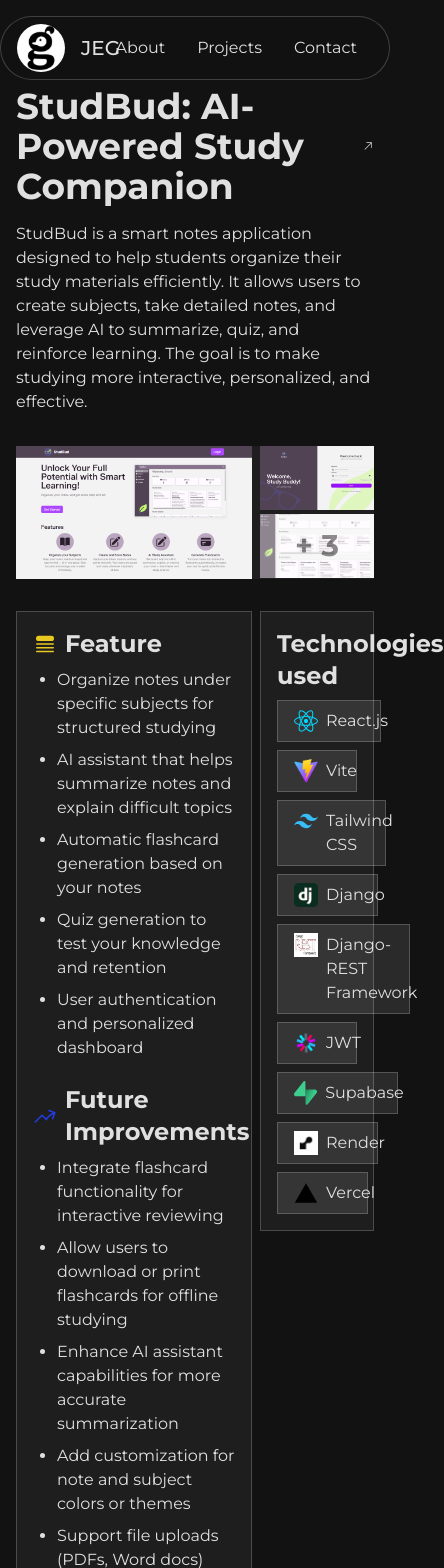
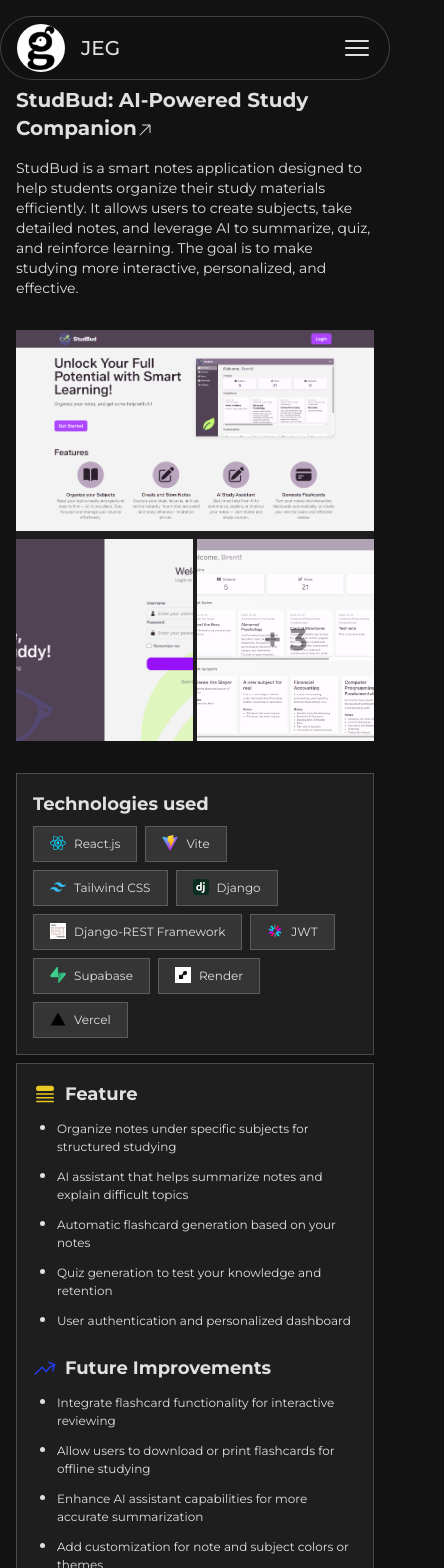
Before and after one commit to JegPDG/portfolio-jeg, a React (Vite) app: page /project/1 in a window 390 px wide. Shown: the top 1568 px of the page, 444 px wide, since content can reach past the window. Built offline with nearby package versions, Linux system fonts and the light colour scheme.

Commit message:
Responsive UI and Better navigation

```diff
--- a/src/assets/assets.js
+++ b/src/assets/assets.js
@@ -14,7 +14,7 @@
 import memoji1 from './memoji/memoji1.png'
 import memoji2 from './memoji/memoji2.png'
 import memoji3 from './memoji/memoji3.png'
-
+import linkedin from './linkedin.png'
 
 
 
@@ -52,7 +52,9 @@
   instagram_black,
   memoji1,
   memoji2,
-  memoji3
+  memoji3,
+  linkedin
+
 
 }
 
--- a/src/components/medium/NavigationBar.jsx
+++ b/src/components/medium/NavigationBar.jsx
@@ -1,18 +1,27 @@
 import React, { useState } from 'react'
 import { assets } from '../../assets/assets'
 import ContactModal from './ContactModal';
-import { useNavigate } from 'react-router-dom';
+import { useLocation, useNavigate } from 'react-router-dom';
+import { Bars3Icon } from '@heroicons/react/24/solid';
 
 const NavigationBar = () => {
   const [isOpenContact, setOpenContact] = useState(false);
+  const [openBar, setOpenBar] = useState(false)
+  const location = useLocation();
   const navigate = useNavigate();
 
+  const handleOpenBar = () => {
+    if(openBar){
+      setOpenBar(false)
+    } else {
+      setOpenBar(true)
+    }
+  }
 
   const placeholder = [
-    {label: "About", func: () => navigate('/') },
-    // {label: "Home", },
-    {label: "Projects", func: () => navigate('/', { state: { scrollTo: 'projects' } })},
-
+    {label: "Home", func: () => { navigate('/', {state: {scrollTo: 'home'}})} },
+    {label: "About", func: () => { navigate('/', {state: {scrollTo: 'about'}})}  },
+    {label: "Projects", func: () => navigate('/', { state: { scrollTo: 'projects-section' } })},
     {label: "Contact", func: () => setOpenContact(true)}
 
   ]
@@ -24,15 +33,24 @@
         <div className='w-full max-w-5xl h-full m-auto  pr-4 pl-4 box-border pt-2 pb-2 flex items-center justify-between'>
           {/* Right side logo and name */}
           <div
-            onClick={() => navigate('/')}
+            onClick={() => navigate('/', {state: {scrollTo: 'home'}} )}
             className='flex gap-4 items-center cursor-pointer'>
             <img className='size-12' src={assets.goi_logo} alt="" />
             <p className='text-xl font-medium'>JEG</p>
           </div>
 
           {/* Left side  */}
-          <div>
-            <ul className='flex'>
+          <div className='relative'>
+
+            <div
+              onClick={handleOpenBar}
+              className='md:hidden'>
+              <Bars3Icon className='size-8 '></Bars3Icon>
+            </div>
+
+            {openBar &&
+              <div className='bg-dark-400/70 border border-white/20 absolute right-2 top-14 p-4 rounded-md'>
+                <ul className='  flex flex-col '>
                   {placeholder.map((element, index) =>
                     <li
                       className='pl-4 pr-4 pt-2 pb-2 cursor-pointer underline-anim'
@@ -43,6 +61,22 @@
                     </li>
                   )}
                 </ul>
+              </div>
+            }
+
+            <div className='hidden md:block'>
+              <ul className='  flex '>
+                {placeholder.map((element, index) =>
+                  <li
+                    className='pl-4 pr-4 pt-2 pb-2 cursor-pointer underline-anim'
+                    key={index}
+                    onClick={element.func}
+                    >
+                    {element.label}
+                  </li>
+                )}
+              </ul>
+            </div>
           </div>
 
           {/* Modal  */}
--- a/src/pages/Home.jsx
+++ b/src/pages/Home.jsx
@@ -10,22 +10,19 @@
 const Home = () => {
   const location = useLocation()
 
-  const scrollToProjects = () => {
-  const element = document.getElementById('projects-section');
-  element?.scrollIntoView({
-    behavior: 'smooth',
-    block: 'start'
-  });
-  };
+  useEffect(() =>{
+    const locationSec = location.state.scrollTo
+    if(locationSec == null){
+      return
+    }
 
-  useEffect(() => {
-    if (location.state?.scrollTo === 'projects') {
-      const element = document.getElementById('projects-section');
-      if (element) {
-        element.scrollIntoView({ behavior: 'smooth', block: 'start' });
+    const element = document.getElementById(locationSec)
+    element?.scrollIntoView({
+      behavior: 'smooth',
+      block: 'start'
       }
-    }
-  }, [location]);
+    )
+  }, [location])
 
 
   const techstack = [
@@ -82,7 +79,7 @@
     <div className='w-full '>
 
       {/* Home landing page  */}
-      <Landing scrollToProjects={scrollToProjects}></Landing>
+      <Landing ></Landing>
 
       {/* Other eleemnst */}
       <EducationSection></EducationSection>
--- a/src/pages/ProjectDetail.jsx
+++ b/src/pages/ProjectDetail.jsx
@@ -157,29 +157,30 @@
       <div className='w-full max-w-5xl m-auto p-4 fade-in-up'>
         <a href={projectItems[id].projlink} target='_blank'>
           <div className='flex items-center gap-4 cursor-pointer'>
-            <p className='text-4xl font-bold hover:text-white underline-anim'>{projectItems[id].projTitle}</p>
-            <ArrowUpRightIcon className='size-6'></ArrowUpRightIcon>
+            <p className='text-xl md:text-4xl font-bold hover:text-white underline-anim'>{projectItems[id].projTitle}
+              <ArrowUpRightIcon className='md:size-6 size-4 inline'></ArrowUpRightIcon>
+            </p>
           </div>
         </a>
-        <p className='mt-4'>{projectItems[id].projDescription}</p>
+        <p className='mt-4 md:text-lg text-sm'>{projectItems[id].projDescription}</p>
 
         {/* the video and image section  */}
         <div className='w-full'>
-          <div className='mt-8 w-full bg-dark-400 grid grid-cols-6 gap-2 '>
+          <div className='mt-8 w-full bg-dark-400 grid md:grid-cols-6 sm:grid-rows-2 md:grid-rows-1 gap-2 '>
 
               {/* Video container  */}
               <div
                 // onClick={() => setSelectedImage(projectItems[id].video)}
-                className='col-span-4 aspect-video w-full bg-amber-300'>
+                className='md:col-span-4  aspect-video w-full bg-amber-300'>
                 <img className='w-full h-full object-cover' src={projectItems[id].video} alt="" />
               </div>
 
+
               {/* image containers  */}
-
               <div
                 // onClick={() => setSelectedImage(projectItems[id].images[0].image)}
-                className='col-span-2 w-full '>
-                <ul className='aspect-video flex gap-1 flex-col'>
+                className='md:col-span-2 w-full '>
+                <ul className='aspect-video flex gap-1 flex-row md:flex-col'>
 
                   {/* first image  */}
                   <div
@@ -208,13 +209,14 @@
 
         {/* the bottom section  */}
         <div className='w-full'>
-          <div className='mt-8 w-full grid grid-cols-6 gap-2'>
-            <div className='col-span-4  bg-dark-400 p-4 border border-white/20'>
+          <div className='mt-8 w-full grid grid-row-2 grid-cols-1 md:grid-cols-6 gap-2 '>
+
+            <div className='md:col-span-4 order-1 bg-dark-400 p-4 border border-white/20'>
 
               {/* Feature  */}
-              <div className='mb-6'>
+              <div className='mb-6  '>
                 {/* the heading  */}
-                <h1 className='text-2xl font-bold flex items-center gap-2'>
+                <h1 className='md:text-2xl text-lg font-bold flex items-center gap-2'>
                   <span>
                     <QueueListIcon className='size-6' fill='#E9C822'></QueueListIcon>
                   </span>
@@ -226,7 +228,7 @@
                       <li
                         className='mt-2'
                         key={index}>
-                        <p>{feat.feature}</p>
+                        <p className='text-[12px] md:text-lg'>{feat.feature}</p>
                       </li>
                     )}
 
@@ -238,7 +240,7 @@
               {/* Future Improvements  */}
               <div className='mb-6'>
                 {/* the heading  */}
-                <h1 className='text-2xl font-bold flex items-center gap-2'>
+                <h1 className='md:text-2xl text-lg font-bold flex items-center gap-2'>
                   <span>
                     <ArrowTrendingUpIcon className='size-6' fill='#223CE9'></ArrowTrendingUpIcon>
                   </span>
@@ -250,7 +252,7 @@
                       <li
                         className='mt-2'
                         key={index}>
-                        <p>{improvement.improve}</p>
+                        <p className='text-[12px] md:text-lg'>{improvement.improve}</p>
                       </li>
                     )}
 
@@ -262,7 +264,7 @@
               {/* Challenges and Learnings  */}
               <div className='mb-6'>
                 {/* the heading  */}
-                <h1 className='text-2xl font-bold flex items-center gap-2'>
+                <h1 className='md:text-2xl text-lg font-bold flex items-center gap-2'>
                   <span>
                     <FlagIcon className='size-6' fill='#2FE922'></FlagIcon>
                   </span>
@@ -274,7 +276,7 @@
                       <li
                         className='mt-2'
                         key={index}>
-                        <p>{challenge.challenge}</p>
+                        <p className='text-[12px] md:text-lg'>{challenge.challenge}</p>
                       </li>
                     )}
 
@@ -283,12 +285,11 @@
                 </div>
               </div>
 
-
             </div>
 
-            <div className='col-span-2 '>
-              <div className='min-h-20 bg-dark-400 p-4 flex flex-col border border-white/20'>
-                <p className='font-bold text-2xl'>Technologies used</p>
+            <div className='md:col-span-2 '>
+              <div className='min-h-20 bg-dark-400 p-4 flex flex-col border  border-white/20'>
+                <p className='font-bold md:text-2xl text-lg'>Technologies used</p>
 
                   {/* Techstack for the project  */}
                   <ul className='mt-2 flex flex-wrap gap-2'>
@@ -296,8 +297,8 @@
                       <li
                         className='bg-white/10 border border-white/20 inline-flex pt-2 pb-2 pl-4 pr-4 gap-2 '
                         key={index}>
-                        <img className='size-6' src={tech.icon} alt="" />
-                        <p>{tech.tech}</p>
+                        <img className='md:size-6 size-4' src={tech.icon} alt="" />
+                        <p className='text-[12px] md:text-lg'>{tech.tech}</p>
 
                       </li>
                     )}
--- a/src/sections/Projects.jsx
+++ b/src/sections/Projects.jsx
@@ -84,7 +84,7 @@
         </div>
 
         {/* project container  */}
-        <ul className='mt-8 grid grid-cols-2 gap-4'>
+        <ul className='mt-8 grid grid-cols-1 md:grid-cols-2 gap-4 space-y-2'>
             {projects.map((project, index) =>
               <li
                 className={`flex flex-col w-full m-auto gap-4 bg-white p-2 hover:bg-white-grey box-shadow-anim-2
```
Also changed, not shown: src/components/medium/ContactModal.jsx (+7 -5 lines), src/sections/EducationSection.jsx (+33 -29 lines), src/sections/Landing.jsx (+31 -15 lines), src/assets/linkedin.png (added). Lines whose indentation alone changed are shown as unchanged.
